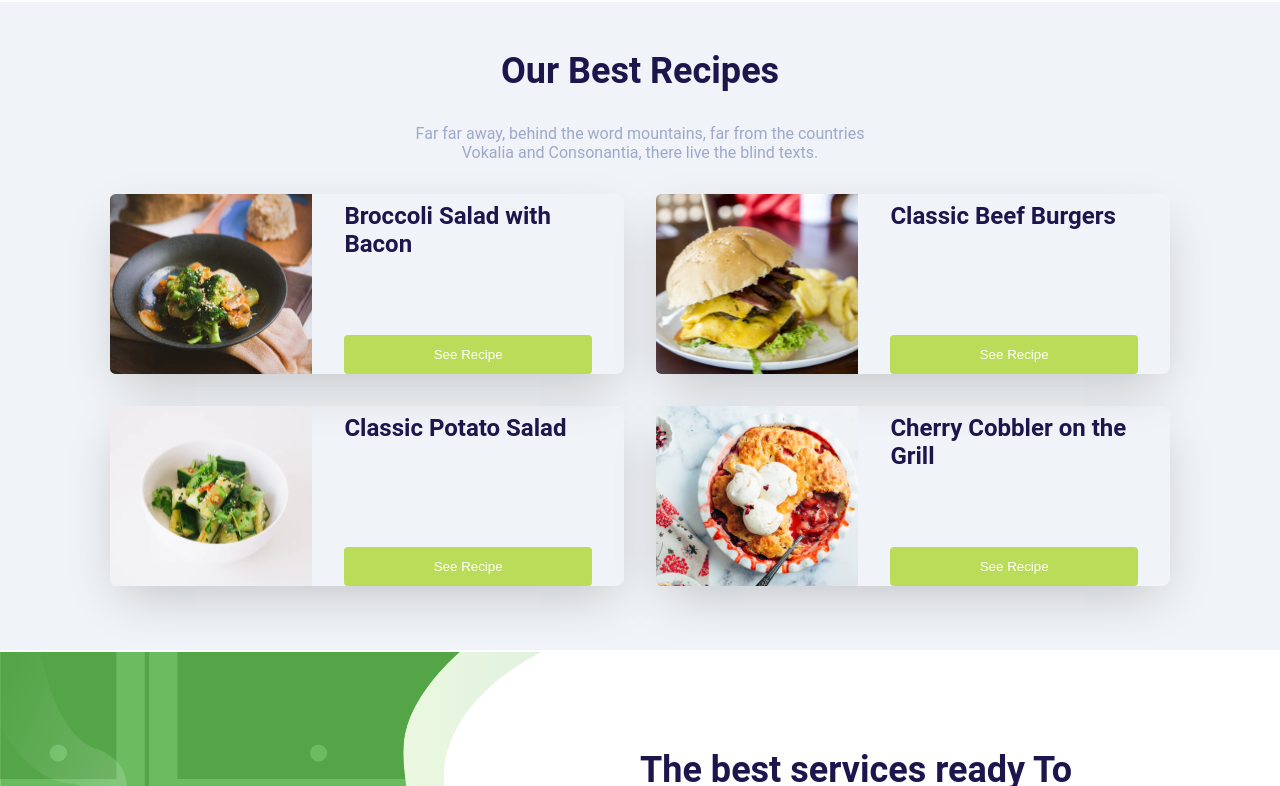
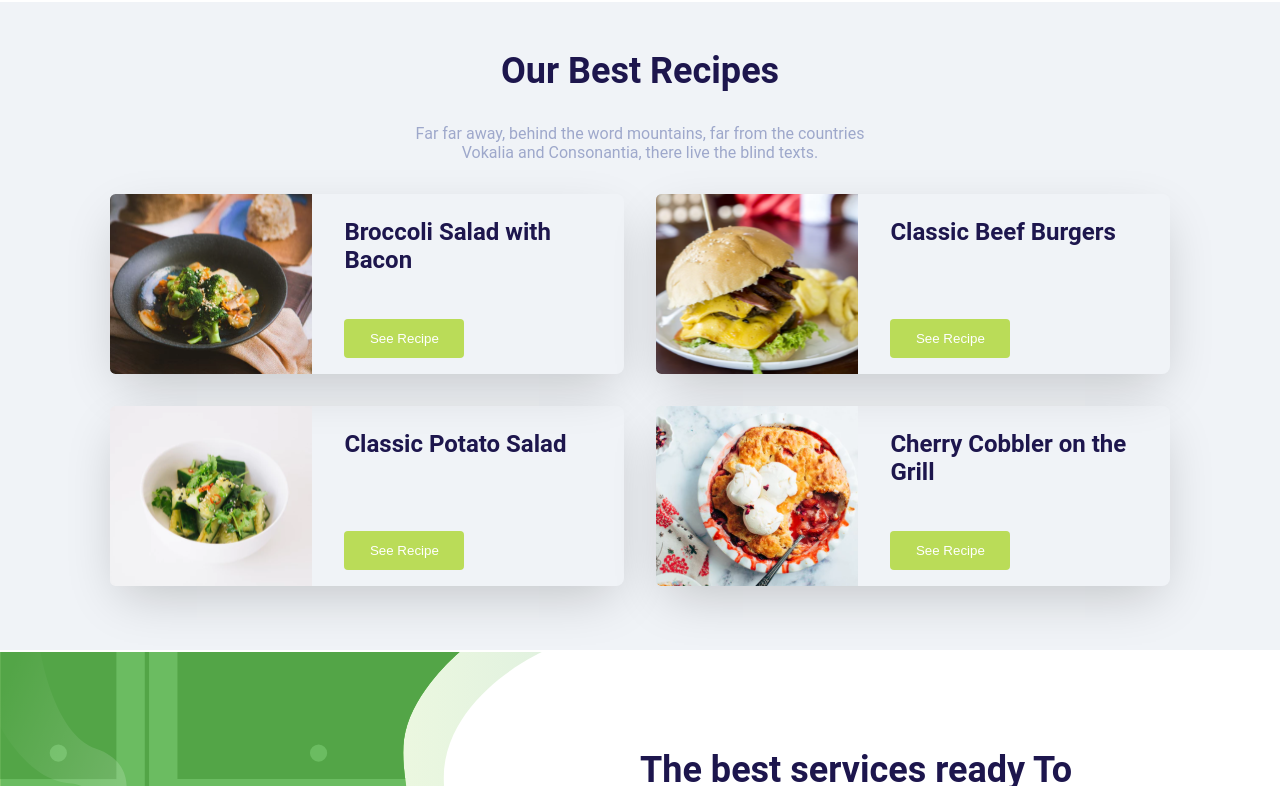
Before and after one commit to mdmath15/healthy-food, a React (Vite) app: page / in a window 1280 px wide. Shown: the part 657-1443 px from the top of the page. Built offline with nearby package versions, Linux system fonts and the light colour scheme.

Commit message:
arruma button

```diff
--- a/src/components/BestServices/index.tsx
+++ b/src/components/BestServices/index.tsx
@@ -22,7 +22,7 @@ function BestServices() {
                     A small river named Duden flows by their place and supplies it with the
                     necessary regelialia.
                 </p>
-                <Button>Know More</Button>
+                <Button wd="120px">Know More</Button>
             </S.Content>
         </S.Container>
     )
--- a/src/components/Button/index.tsx
+++ b/src/components/Button/index.tsx
@@ -2,11 +2,16 @@ import * as S from "./styles"
 
 type ButtonProps = {
     children: React.ReactNode
-    ml?: string
+    ml?: string,
+    mr?: string,
+    mt?: string,
+    mb?: string,
+    wd?: string,
+    hg?: string
 }
 
-function Button({ children, ml }: ButtonProps) {
-    return <S.Button ml={ml}>{children}</S.Button>
+function Button({ children, ml, mr, mt, mb, wd, hg }: ButtonProps) {
+    return <S.Button ml={ml} mr={mr} mt={mt} mb={mb} wd={wd} hg={hg}>{children}</S.Button>
 }
 
 export default Button
--- a/src/components/Button/styles.ts
+++ b/src/components/Button/styles.ts
@@ -2,10 +2,16 @@ import styled from "styled-components"
 
 type ButtonProps = {
     ml?: string,
+    mr?: string,
+    mt?: string,
+    mb?: string,
+    wd?: string,
+    hg?: string,
 }
 
 export const Button = styled.button<ButtonProps>`
     padding: 12px;
+    width: ${(props) => props.wd ?? "auto"};
     margin-left: ${(props) => props.ml ?? "8px"};
     border-radius: 4px;
     border: none;
--- a/src/components/CardRecipes/index.tsx
+++ b/src/components/CardRecipes/index.tsx
@@ -12,7 +12,7 @@ function CardRecipe({ title, photo }: RecipesProps) {
             <img src={photo} alt="Comida" />
             <S.TextContainer>
                 <h4>{title}</h4>
-                <Button ml="0px">See Recipe</Button>
+                <Button ml="0px" wd="120px">See Recipe</Button>
             </S.TextContainer>
         </S.Container>
     )
--- a/src/components/CardRecipes/styles.ts
+++ b/src/components/CardRecipes/styles.ts
@@ -26,9 +26,8 @@ export const TextContainer = styled.div`
     text-align: start;
     padding: 0rem 2rem;
 
-    @media (min-width: 1440px)  {
-        height: 180px;
-
+    @media (min-width: 1024px)  {
+        padding: 1rem 2rem
     }
 
 
```
